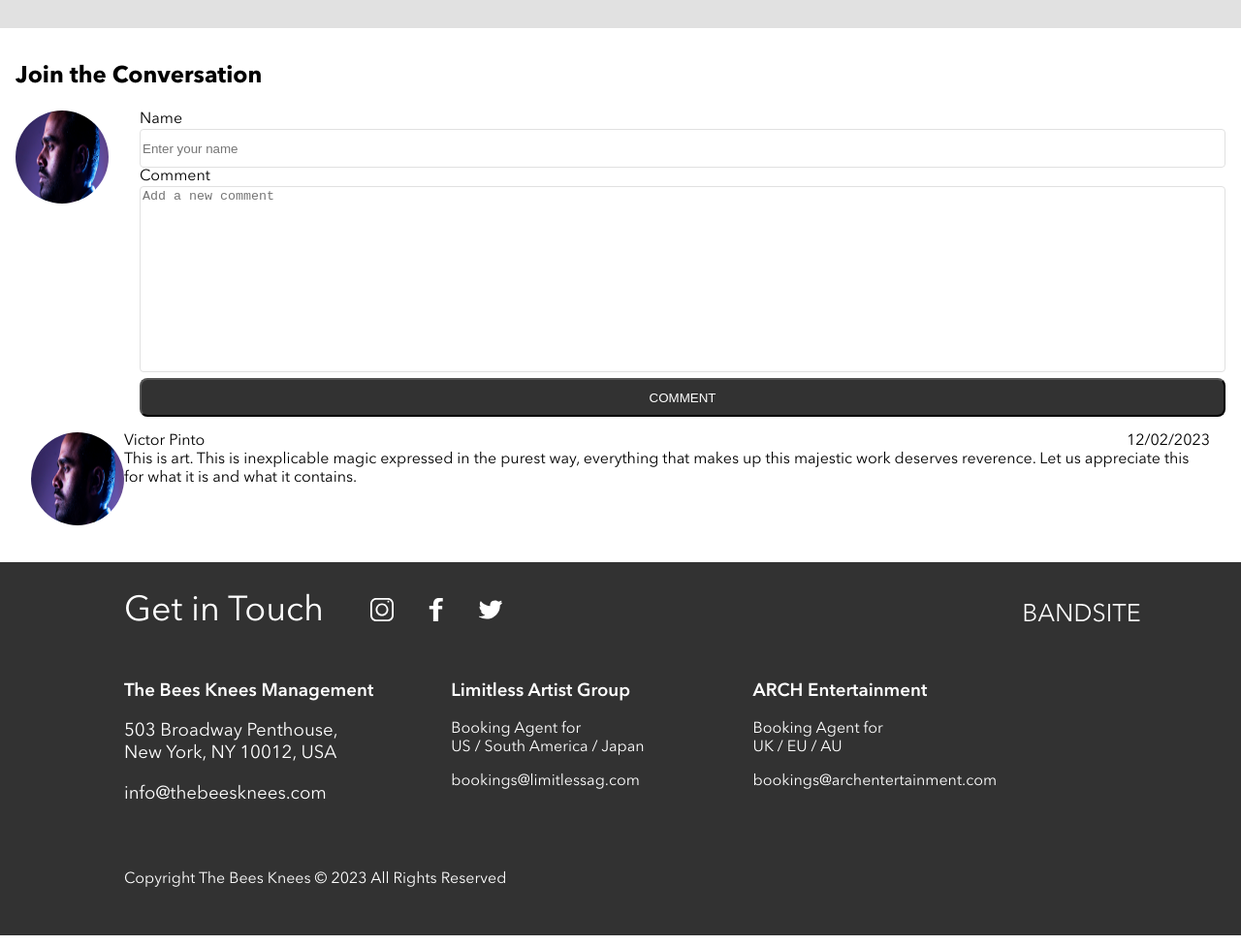
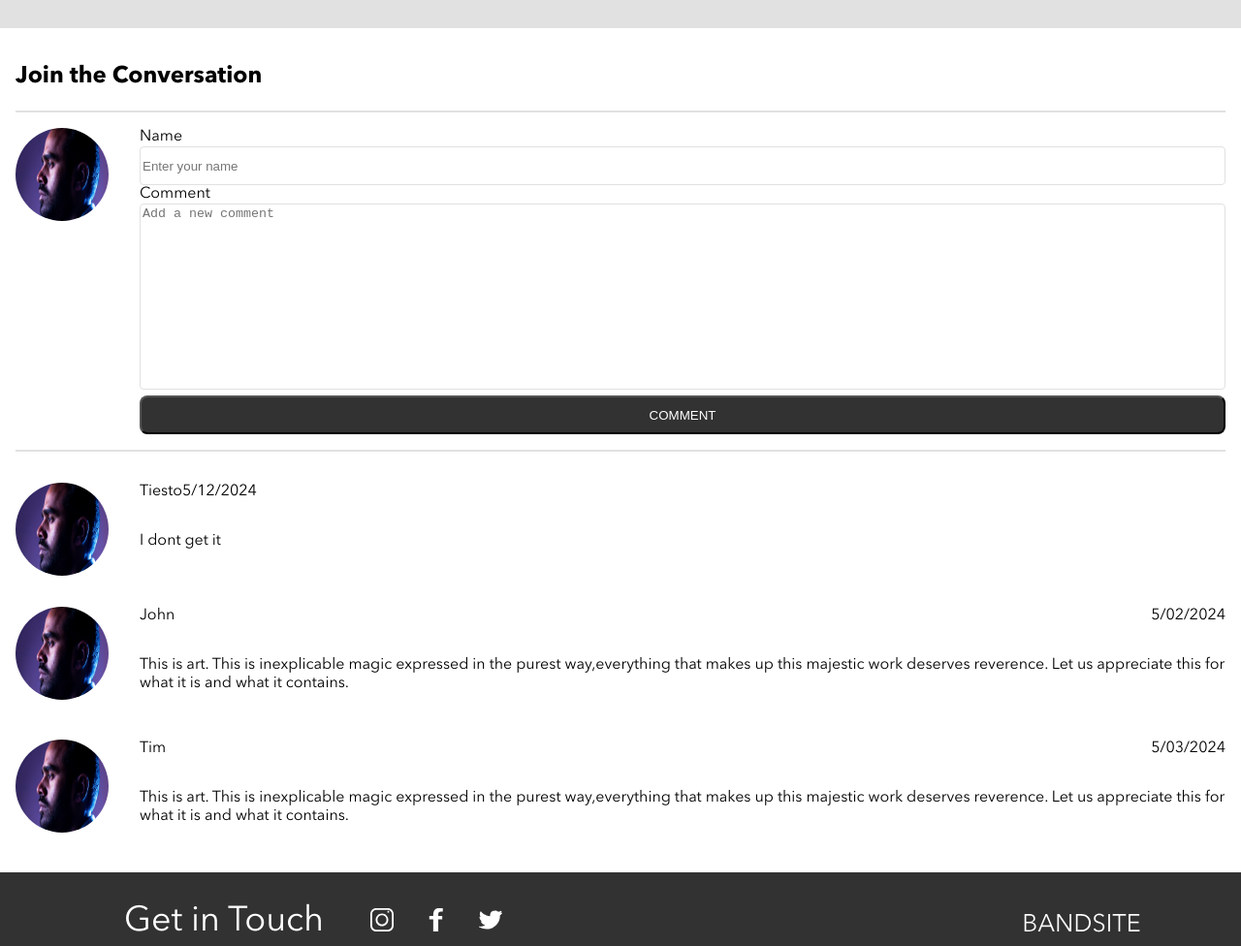
Before and after one commit to ctsang94/kelvin-tsang-bandsite, a plain HTML site: page index.html in a window 1280 px wide. Shown: the part 2316-3292 px from the top of the page at 97% size. Drawn offline with Linux system fonts and the light colour scheme.

Commit message:
Fix comment and reply containers for Javascript and Styling

```diff
--- a/index.html
+++ b/index.html
@@ -1,15 +1,19 @@
 <!DOCTYPE html>
 <html lang="en">
+
 <head>
     <meta charset="UTF-8">
     <meta name="viewport" content="width=device-width, initial-scale=1.0">
     <title>Bandsite</title>
     <link rel="stylesheet" href="./styles/bio.css">
+    <script src="./scripts/index-page.js" defer></script>
 </head>
+
 <body>
 
     <header class="header">
-        <a class="header__title" href="./index.html"><img class="header__logo" src="./assets/logos/Logo-bandsite.svg"></a>
+        <a class="header__title" href="./index.html"><img class="header__logo"
+                src="./assets/logos/Logo-bandsite.svg"></a>
         <nav class="navbar">
             <ul class="navbar__list">
                 <li class="navbar__list--item active"><a href="./index.html">biography</a></li>
@@ -26,7 +30,8 @@
         <section class="section">
             <h2 class="section__title">About the Musicians</h2>
             <img class="section__img" src="./assets/images/band.jpg">
-            <p class="section__quote">“We push each other to be the best. It’s not uncommon for one of us to say ‘this needs to be better, back to the drawing board’”</p>
+            <p class="section__quote">“We push each other to be the best. It’s not uncommon for one of us to say ‘this
+                needs to be better, back to the drawing board’”</p>
             <p class="section__vocalist">- Lead vocalist of The Bees Knees</p>
             <h3 class="section__subheader">the bees knees</h3>
             <div class="section__paragraphs">
@@ -73,39 +78,61 @@
             </div>
         </section>
 
-        <section class="comment-submission">
-            <h2 class="comment-submission__title">Join the Conversation</h2>
-            <div class="comment__container">
+        <section class="comment">
+            <h2 class="comment__title">Join the Conversation</h2>
+
+            <article class="form__container">
                 <img class="user__img" src="./assets/images/Mohan-muruge.jpg">
-            <form id="commentForm">
-                <label class="form__label--name" for="fullName">Name</label>
+                <form class="commentform">
+                    <label class="form__labelname" for="fullName">Name</label>
                     </br>
-                <input class="form__input--name" type="text" name="fullName" id="fullName" placeholder="Enter your name">
+                    <input class="form__inputname" type="text" name="fullName" id="fullName"
+                        placeholder="Enter your name">
                     </br>
-                <label class="form__label--comment" for="comment">Comment</label>
+                    <label class="form__labelcomment" for="comment">Comment</label>
                     </br>
-                <textarea class="form__input--comment" type="text" name="comment" id="comment" placeholder="Add a new comment"></textarea>
+                    <textarea class="form__inputcomment" type="text" name="comment" id="comment"
+                        placeholder="Add a new comment"></textarea>
                     </br>
                     <button class="form__btn">COMMENT</button>
                 </form>
+            </article>
+
+            <article class="reply__container">
+                <div class="reply__containerFeed">
+                    <img class="user__img" src="./assets/images/Mohan-muruge.jpg">
+                    <div class="reply__card">
+                        <ul class="reply__card--top">
+                            <li class="reply__name">Victor Pinto</li>
+                            <li class="reply__date">12/02/2023</li>
+                        </ul>
+                        <div class="reply__card--bottom">
+                            <span class="reply__text">This is art. This is inexplicable magic expressed in the purest
+                                way,
+                                everything that
+                                makes up this majestic work deserves reverence. Let us
+                                appreciate this for what it is and what it contains.</span>
                         </div>
-            <article class="comment-section">
-                <div class="comment-card">
-                    <div class="comment-cardleft">
+                    </div>
+                </div>
+                <div class="reply__containerFeed">
                     <img class="user__img" src="./assets/images/Mohan-muruge.jpg">
-                    </div>
-                    <div class="comment-cardright">
-                        <div class="comment-name">
-                            <span>Victor Pinto</span>
-                            <span>12/02/2023</span>
-                        </div>
-                        <div class="comment-text">
-                            <span>This is art. This is inexplicable magic expressed in the purest way, everything that makes up this majestic work deserves reverence. Let us
+                    <div class="reply__card">
+                        <ul class="reply__card--top">
+                            <li class="reply__name">Victor Pinto</li>
+                            <li class="reply__date">12/02/2023</li>
+                        </ul>
+                        <div class="reply__card--bottom">
+                            <span class="reply__text">This is art. This is inexplicable magic expressed in the purest
+                                way,
+                                everything that
+                                makes up this majestic work deserves reverence. Let us
                                 appreciate this for what it is and what it contains.</span>
                         </div>
                     </div>
                 </div>
             </article>
+
         </section>
     </main>
 
@@ -114,9 +141,12 @@
             <div class="flex__container--top-left">
                 <h2 class="footer__title">Get in Touch</h2>
                 <div class="footer__icons">
-                        <a href="https://www.instagram.com"><img class="footer__icon" src="./assets/icons/Icon-instagram.svg"></a>
-                        <a href="https://www.facebook.com"><img class="footer__icon" src="./assets/icons/Icon-facebook.svg"></a>
-                        <a href="https://www.twitter.com"><img class="footer__icon" src="./assets/icons/Icon-twitter.svg"></a>
+                    <a href="https://www.instagram.com"><img class="footer__icon"
+                            src="./assets/icons/Icon-instagram.svg"></a>
+                    <a href="https://www.facebook.com"><img class="footer__icon"
+                            src="./assets/icons/Icon-facebook.svg"></a>
+                    <a href="https://www.twitter.com"><img class="footer__icon"
+                            src="./assets/icons/Icon-twitter.svg"></a>
                 </div>
             </div>
             <div class="flex__container--top-right">
@@ -133,12 +163,14 @@
             <div class="flex-item-second">
                 <h3 class="footer__contact">Limitless Artist Group</h3>
                 <p class="footer__address">Booking Agent for</br> US / South America / Japan</p>
-                    <span class="footer__email"><a href="mailto:bookings@limitlessag.com">bookings@limitlessag.com</a></span>
+                <span class="footer__email"><a
+                        href="mailto:bookings@limitlessag.com">bookings@limitlessag.com</a></span>
             </div>
             <div class="flex-item">
                 <h3 class="footer__contact">ARCH Entertainment</h3>
                 <p class="footer__address">Booking Agent for</br> UK / EU / AU</p>
-                    <span class="footer__email"><a href="mailto:bookings@limitlessag.com">bookings@archentertainment.com</a></span>
+                <span class="footer__email"><a
+                        href="mailto:bookings@limitlessag.com">bookings@archentertainment.com</a></span>
             </div>
         </div>
 
@@ -148,8 +180,8 @@
                 <p class="footer__copyright">Copyright The Bees Knees © 2023 All Rights Reserved</p>
             </div>
         </div>
+    </footer>
 
-        </footer>
-    <script src="./scripts/index-page.js"></script>
 </body>
+
 </html>
--- a/scripts/index-page.js
+++ b/scripts/index-page.js
@@ -1,4 +1,4 @@
-const form = document.getElementById('commentForm');
+const form = document.querySelector('.commentform');
 const comments = [
     {
         name: 'Tiesto',
@@ -8,17 +8,19 @@ const comments = [
     },
     {
         name: 'John',
-        comment: 'I love Javascript!!!!',
+        comment: "This is art. This is inexplicable magic expressed in the purest way,everything that makes up this majestic work deserves reverence. Let us appreciate this for what it is and what it contains.",
         date: '5/02/2024',
         date2: new Date()
     },
     {
         name: 'Tim',
-        comment: 'Not me, I hate JAVASCRIPT!!!!!',
+        comment: "This is art. This is inexplicable magic expressed in the purest way,everything that makes up this majestic work deserves reverence. Let us appreciate this for what it is and what it contains.",
         date: '5/03/2024',
         date2: new Date()
     }
 ];
+
+displayComments(comments);
 
 form.addEventListener('submit', (e) => {
     e.preventDefault();
@@ -35,17 +37,34 @@ form.addEventListener('submit', (e) => {
 });
 
 function displayComments(comments) {
-    const commentsContainer = document.querySelector('.comment-section');
-    commentsContainer.innerHTML = '';
+    const replyContainer= document.querySelector('.reply__container');
+    replyContainer.innerHTML = '';
     comments.forEach(comment => {
-        const commentElement = document.createElement('span');
-        const commentElement2 = document.createElement('span');
-        const commentElement3 = document.createElement('p');
-        commentElement.innerText = comment.name;
-        commentElement2.innerText = comment.date;
-        commentElement3.innerText = comment.comment;
-        commentsContainer.appendChild(commentElement);
-        commentsContainer.appendChild(commentElement2)
-        commentsContainer.appendChild(commentElement3);
+        const divContainer = document.createElement('div');
+        divContainer.classList.add('reply__containerFeed');
+        const img = document.createElement('img');
+        img.setAttribute('src', '../assets/images/Mohan-muruge.jpg');
+        img.classList.add('user__img');
+        const div = document.createElement('div');
+        div.classList.add('reply__card');
+        const ul = document.createElement('ul');
+        ul.classList.add('reply__card--top');
+        const nameli = document.createElement('li');
+        nameli.classList.add('reply__name');
+        const dateli = document.createElement('li');
+        dateli.classList.add('reply__date');
+        const divBottom = document.createElement('div');
+        divBottom.classList.add('reply__card--bottom');
+        const textP = document.createElement('p');
+        textP.classList.add('reply__text');
+        nameli.innerText = comment.name;
+        dateli.innerText = comment.date;
+        textP.innerText = comment.comment;
+        replyContainer.append(divContainer);
+        divContainer.append(img);
+        divContainer.append(div);
+        div.append(ul, divBottom);
+        ul.append(nameli, dateli);
+        divBottom.append(textP);
     });
 }
--- a/styles/bio.scss
+++ b/styles/bio.scss
@@ -1,4 +1,3 @@
-
 @use "./partials/resets";
 @use "./partials/header.scss";
 @use "./partials/footer";
@@ -7,18 +6,18 @@
 @use "./partials/variables" as *;
 @use "./partials/shows" as *;
 
-.hero{
+.hero {
 	background-image: url(../../assets/images/hero-bio.jpg);
-    background-position:center;
+	background-position: center;
 	background-size: cover;
 	width: 100%;
 	background-color: #323232;
 	height: 40vh;
-    @include desktop{
+	@include desktop {
 		height: 50vh;
 	}
-    &__title{
-        display:flex;
+	&__title {
+		display: flex;
 		justify-content: flex-start;
 		align-items: center;
 		color: white;
@@ -26,32 +25,32 @@
 		text-transform: capitalize;
 		font-size: 1.5rem;
 		font-weight: 500;
-        @include tablet{
+		@include tablet {
 			padding: 0 2rem;
-            font-size:$tablet-header-fontsize;
+			font-size: $tablet-header-fontsize;
 		}
-        @include desktop{
+		@include desktop {
 			padding-left: 6rem;
 			font-size: $desktop-header-fontsize;
 		}
 	}
-    .overlay{
+	.overlay {
 		width: 100%;
 		height: 40vh;
-        background-color:rgba(50, 50, 50, .5);
+		background-color: rgba(50, 50, 50, 0.5);
 		margin: 0;
-        @include desktop{
+		@include desktop {
 			width: 100%;
 			height: 50vh;
-            background-color:rgba(50, 50, 50, .5);
+			background-color: rgba(50, 50, 50, 0.5);
 			margin: 0;
 		}
 	}
 }
 
-.hero-shows{
+.hero-shows {
 	background-image: url(../../assets/images/Photo-gallery-3.jpg);
-    background-position:center;
+	background-position: center;
 	background-size: cover;
 	width: 100%;
 	background-color: #323232;
@@ -60,14 +59,14 @@
 	flex-direction: column;
 	justify-content: center;
 	align-content: center;
-    @include desktop{
+	@include desktop {
 		height: 50vh;
 	}
-    &__subtitle{
-        color:white;
+	&__subtitle {
+		color: white;
 	}
-    &__title{
-        display:flex;
+	&__title {
+		display: flex;
 		justify-content: flex-start;
 		align-items: center;
 		color: white;
@@ -75,102 +74,102 @@
 		text-transform: capitalize;
 		font-size: 1.5rem;
 		font-weight: 500;
-        @include tablet{
+		@include tablet {
 			padding: 0 2rem;
-            font-size:$tablet-header-fontsize;
+			font-size: $tablet-header-fontsize;
 		}
-        @include desktop{
+		@include desktop {
 			padding-left: 6rem;
 			font-size: $desktop-header-fontsize;
 		}
 	}
-    .overlay{
-        background-color:rgba(50, 50, 50, .5);
+	.overlay {
+		background-color: rgba(50, 50, 50, 0.5);
 
-        @include desktop{
+		@include desktop {
 			width: 100%;
 			height: 50vh;
-            background-color:rgba(50, 50, 50, .5);
+			background-color: rgba(50, 50, 50, 0.5);
 			margin: 0;
 		}
 	}
 }
 
-.section{
-    @include tablet{
+.section {
+	@include tablet {
 		padding: 0 2rem;
 	}
-    @include desktop{
+	@include desktop {
 		padding: 0 6rem;
 	}
-    &__title{
+	&__title {
 		font-size: $mobile-font-size;
 		line-height: 2rem;
 		font-weight: 600;
-        @include tablet{
+		@include tablet {
 			font-size: $tablet-header-fontsize;
 		}
 	}
-    &__img{
-        width:100%;
+	&__img {
+		width: 100%;
 		height: 30vh;
 		background-size: cover;
-        @include tablet{
+		@include tablet {
 			padding: 0 2rem;
 		}
-        @include desktop{
+		@include desktop {
 			padding: 0 3.5rem;
 			height: 50%;
 		}
 	}
-    &__quote{
-        font-size: .875rem;
+	&__quote {
+		font-size: 0.875rem;
 		line-height: 2rem;
 		font-weight: 600;
-        @include tablet{
+		@include tablet {
 			padding: 0 2rem;
 		}
-        @include desktop{
+		@include desktop {
 			padding: 0 3.5rem;
 		}
 	}
-    &__vocalist{
+	&__vocalist {
 		font-weight: 500;
-        @include tablet{
+		@include tablet {
 			padding: 0 2rem;
 		}
-        @include desktop{
+		@include desktop {
 			padding: 0 3.5rem;
 		}
 	}
-    &__subheader{
-        font-size: .875rem;
-        font-family: 'AvenirNextLTPro';
+	&__subheader {
+		font-size: 0.875rem;
+		font-family: "AvenirNextLTPro";
 		font-weight: 500;
 		text-transform: capitalize;
-        @include tablet{
+		@include tablet {
 			padding-top: 1.5rem;
 			padding: 0 2rem;
 			font-size: 1.5rem;
 		}
-        @include desktop{
+		@include desktop {
 			padding: 0 3.5rem;
 		}
 	}
-    &__paragraphs{
+	&__paragraphs {
 		line-height: 1.375rem;
-        @include tablet{
-            display:flex;
+		@include tablet {
+			display: flex;
 			justify-content: space-evenly;
 			gap: 1rem;
 			line-height: 1.75rem;
 			padding: 0 2rem;
-            font-size: .875rem;
+			font-size: 0.875rem;
 			line-height: 1.375rem;
 		}
-        @include desktop{
+		@include desktop {
 			padding: 0 3.5rem;
-            display:flex;
+			display: flex;
 			justify-content: space-evenly;
 			gap: 1rem;
 			line-height: 1.75rem;
@@ -178,114 +177,138 @@
 	}
 }
 
-.gallery{
-    background-color: #E1E1E1;
+.gallery {
+	background-color: #e1e1e1;
 	padding-bottom: 1rem;
-    @include tablet{
+	@include tablet {
 		padding: 0 2rem;
 	}
-    @include desktop{
+	@include desktop {
 		padding: 0 6rem;
 	}
-    &__title{
+	&__title {
 		padding-top: 1rem;
 		font-size: $mobile-font-size;
 		line-height: 2rem;
 		font-weight: 600;
 		text-transform: capitalize;
-        @include tablet{
+		@include tablet {
 			padding-left: 2rem;
 			font-size: $tablet-header-fontsize;
 		}
-        @include desktop{
+		@include desktop {
 			padding-top: 1rem;
 			padding-left: 1rem;
 		}
 	}
-    &__container{
-        display:flex;
+	&__container {
+		display: flex;
 		flex-wrap: wrap;
 		justify-content: space-evenly;
 		gap: 1rem;
-        @include tablet{
+		@include tablet {
 			padding-left: 2rem;
 			padding-bottom: 2rem;
-            display:flex;
+			display: flex;
 			flex-wrap: wrap;
 			justify-content: flex-start;
 			gap: 1.5rem;
 		}
-        @include desktop{
+		@include desktop {
 			padding-bottom: 2rem;
-            display:flex;
+			display: flex;
 			flex-wrap: wrap;
 			justify-content: space-evenly;
 			gap: 1.5rem;
 		}
-
 	}
-    &__img{
-        width:100%;
+	&__img {
+		width: 100%;
 		height: auto;
-        @include tablet{
+		@include tablet {
 			width: 31%;
 		}
-        @include desktop{
+		@include desktop {
 			width: 31%;
 		}
 	}
 }
 
-.comment-submission{
+.comment {
 	padding: 1rem;
 }
 
-.comment__container{
+.form__container {
 	display: flex;
+	margin-top: 1rem;
+	padding-top: 1rem;
+	border-top: 0.125rem solid $mercury;
+	border-top: 0.125rem solid $mercury;
 }
 
-.user__img{
+.user__img {
 	height: 6rem;
 	width: 6rem;
 	border-radius: 3rem;
 }
 
-#commentForm{
+.commentform {
 	padding-left: 2rem;
 	width: 100%;
 }
 
-.form__input--name{
+.form__inputname {
 	width: 100%;
 	height: 2.5rem;
 	border: 0.0625rem solid $mercury;
-    border-radius: .25rem;
+	border-radius: 0.25rem;
 }
-.form__input--comment {
+.form__inputcomment {
 	width: 100%;
 	height: 12rem;
 	resize: none;
 	border: 0.0625rem solid $mercury;
-    border-radius: .25rem;
+	border-radius: 0.25rem;
 }
 
-.form__btn{
+.form__btn {
 	width: 100%;
 	height: 2.5rem;
 	color: white;
-    background-color:  #323232;
-    border-radius: .5rem;
+	background-color: #323232;
+	border-radius: 0.5rem;
 }
 
-.comment-section{
-    padding: 1rem;
+.reply__container {
+	display: flex;
+	flex-direction: column;
+	margin-top: 1rem;
+	padding-top: 1rem;
+	border-top: 0.125rem solid $mercury;
+	border-top: 0.125rem solid $mercury;
 }
 
-.comment-card{
+.reply__containerFeed {
+	padding: 1rem 0;
 	display: flex;
+	flex-direction: row;
 }
 
-.comment-name{
+.reply__card {
+	padding-left: 2rem;
+
+	&--top {
+		list-style: none;
+		margin: 0;
+		padding: 0;
+	}
+}
+
+.reply__card--top {
 	display: flex;
-    justify-content:space-between
+	justify-content: space-between;
 }
+
+.reply__card--bottom {
+	padding-top: 1rem;
+}
```
Also changed, not shown: styles/bio.css, 1 other file. Lines whose indentation alone changed are shown as unchanged.
